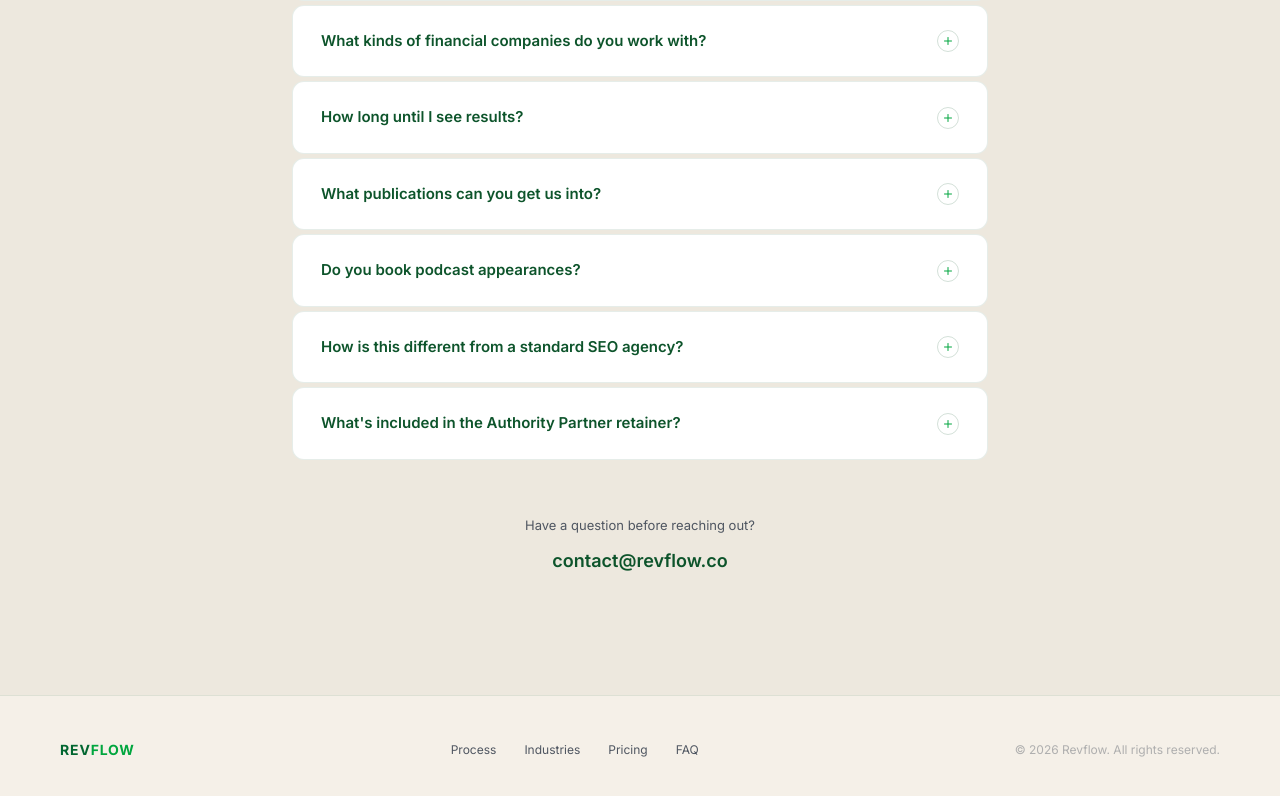
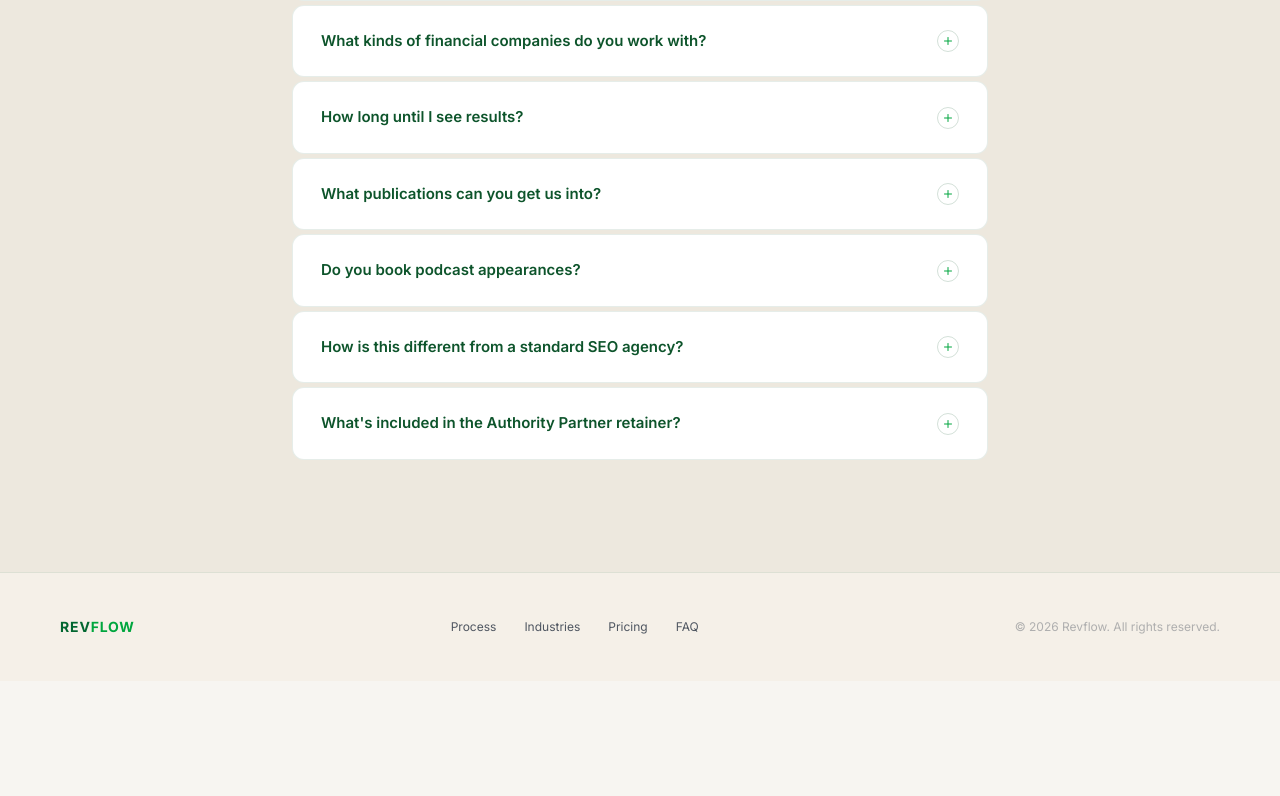
Before and after one commit to theo272004/revflow-landing, a Next.js app: page /revflow-landing/ in a window 1280 px wide. Shown: the part 10762-11558 px from the top of the page. After the commit the page ends 11443 px from the top, so only its background shows below. Built offline with nearby package versions, Linux system fonts and the light colour scheme.

Commit message:
Quitar bloque de contacto en FAQ (before reaching out + email)

```diff
--- a/components/faq-section.tsx
+++ b/components/faq-section.tsx
@@ -1,7 +1,6 @@
 "use client"
 
 import { useState } from "react"
-import Link from "next/link"
 import { Plus } from "lucide-react"
 
 export function FAQSection() {
@@ -86,15 +85,6 @@ export function FAQSection() {
           ))}
         </div>
 
-        <div className="text-center mt-14 pb-2">
-          <p className="text-[13px] text-muted-foreground mb-3">Have a question before reaching out?</p>
-          <Link
-            href="#contact"
-            className="text-lg font-semibold text-green-900 no-underline hover:underline"
-          >
-            contact@revflow.co
-          </Link>
-        </div>
       </div>
     </section>
   )
```
